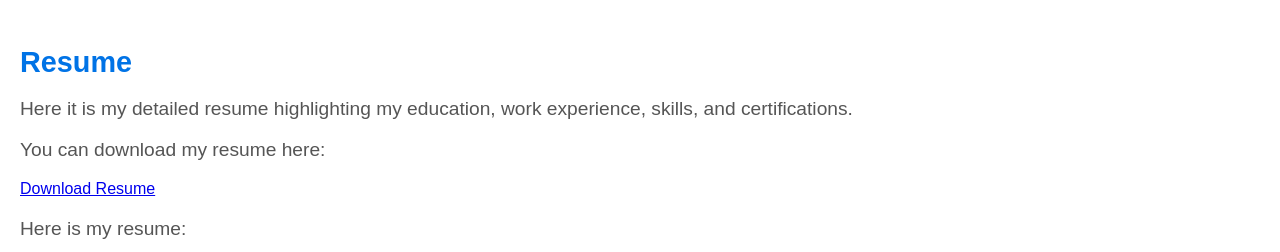
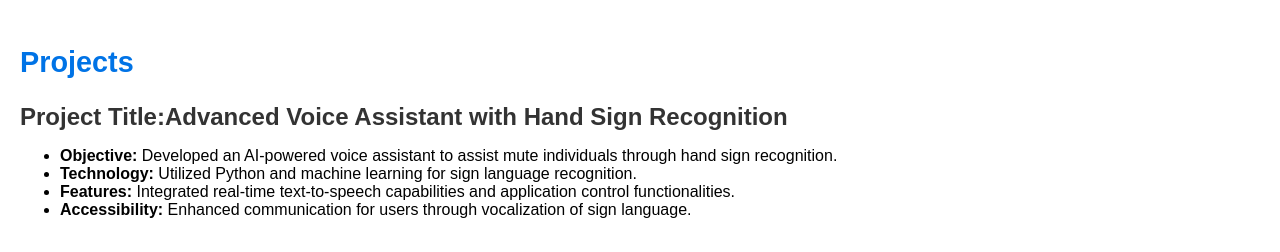
Before and after one commit to RHY2004/Rajhans-Yadav-Portfolio, a plain HTML site: page index.html in a window 1280 px wide. Shown: the part 540-792 px from the top of the page. Drawn offline with Linux system fonts and the light colour scheme; grey boxes are pictures that could not be loaded.

Commit message:
Update index.html

```diff
--- a/index.html
+++ b/index.html
@@ -38,15 +38,6 @@
                     deep-seated curiosity for learning and adapting to new technologies. I am eager to contribute my
                     problem-solving abilities and technical skills in a dynamic environment where innovation thrives.</p>
             </div>
-        </section>
-
-        <section id="resume">
-            <h2>Resume</h2>
-            <p>Here it is my detailed resume highlighting my education, work experience, skills, and certifications.</p>
-            <p>You can download my resume here:</p>
-            <a href="resume_draft.pdf" target="_blank" class="btn">Download Resume</a>
-            <p>Here is my resume:</p>
-            <iframe src="resume_draft.pdf" width="100%" height="600px"></iframe>
         </section>
 
         <section id="projects">
```
